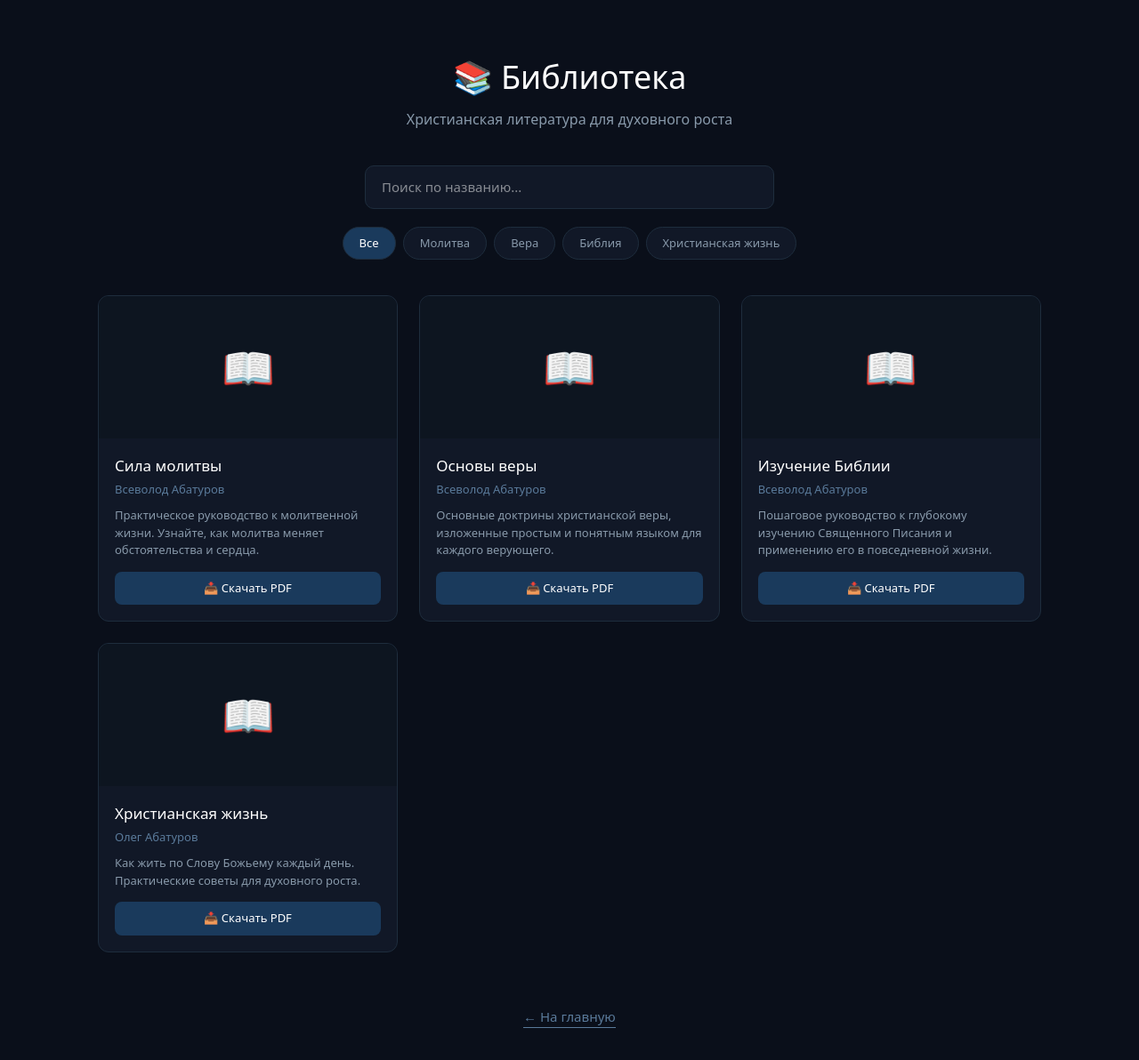
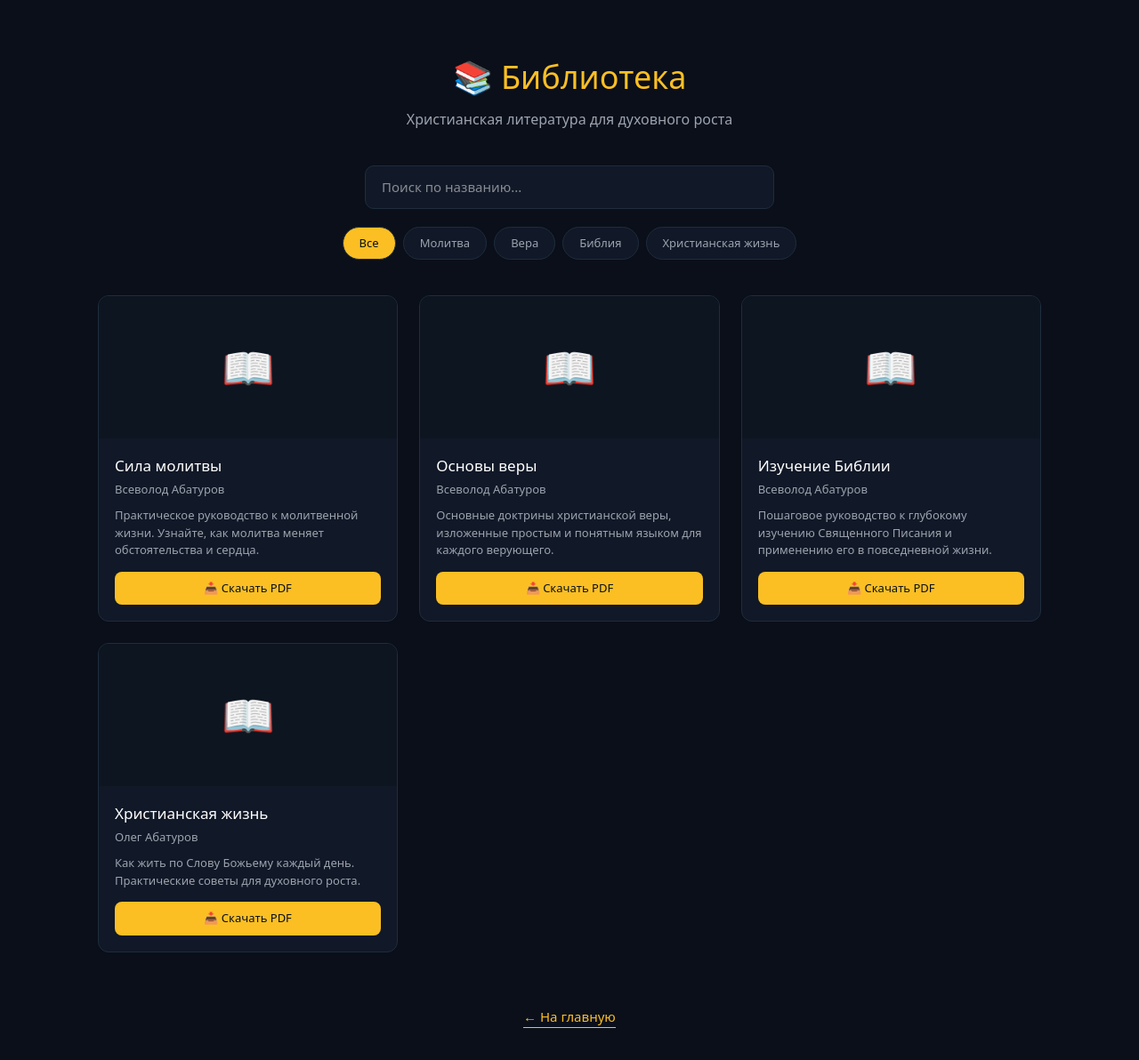
Before and after one commit to oabaturov-ops/abatur-brothers-ministries, a Next.js app: page /library in a window 1280 px wide. Shown: the top 1192 px of the page at 89% size. Built offline with nearby package versions, Linux system fonts and the light colour scheme.

Commit message:
урок 38: добавлена Vercel Analytics

```diff
--- a/package.json
+++ b/package.json
@@ -9,6 +9,7 @@
     "lint": "eslint"
   },
   "dependencies": {
+    "@vercel/analytics": "^2.0.1",
     "next": "16.2.6",
     "react": "19.2.4",
     "react-dom": "19.2.4"
--- a/src/app/layout.tsx
+++ b/src/app/layout.tsx
@@ -1,6 +1,7 @@
 import type { Metadata } from "next";
 import "./globals.css";
 import { LanguageProvider } from "@/lib/LanguageContext";
+import { Analytics } from "@vercel/analytics/react";
 
 export const metadata: Metadata = {
   title: "Abatur Brothers Ministries",
@@ -16,6 +17,7 @@ export default function RootLayout({
         <LanguageProvider>
           {children}
         </LanguageProvider>
+        <Analytics />
       </body>
     </html>
   );
--- a/src/app/library/page.tsx
+++ b/src/app/library/page.tsx
@@ -25,10 +25,10 @@ export default function Library() {
         maxWidth: 1100, margin: "0 auto", padding: "60px 20px 40px",
         textAlign: "center",
       }}>
-        <h1 style={{ fontSize: 36, marginBottom: 8 }}>
+        <h1 style={{ fontSize: 36, marginBottom: 8, color: "#fbbf24" }}>
           📚 {t.library.title}
         </h1>
-        <p style={{ color: "#8899aa", fontSize: 16 }}>
+        <p style={{ color: "#9ca3af", fontSize: 16 }}>
           {t.library.subtitle}
         </p>
       </div>
@@ -60,8 +60,8 @@ export default function Library() {
             style={{
               padding: "8px 18px", borderRadius: 20, border: "1px solid #1e2d3d",
               cursor: "pointer", fontSize: 13, fontWeight: 500,
-              backgroundColor: activeCategory === cat ? "#1a3a5c" : "#111827",
-              color: activeCategory === cat ? "#fff" : "#8899aa",
+              backgroundColor: activeCategory === cat ? "#fbbf24" : "#111827",
+              color: activeCategory === cat ? "#0a0f1a" : "#9ca3af",
               transition: "all 0.2s",
             }}
           >
@@ -101,10 +101,10 @@ export default function Library() {
                 <h3 style={{ fontSize: 17, marginBottom: 4, color: "#fff" }}>
                   {lang === "ru" ? book.titleRu : book.titleEn}
                 </h3>
-                <p style={{ color: "#5a7a9a", fontSize: 13, marginBottom: 10 }}>
+                <p style={{ color: "#9ca3af", fontSize: 13, marginBottom: 10 }}>
                   {lang === "ru" ? book.authorRu : book.authorEn}
                 </p>
-                <p style={{ color: "#8899aa", fontSize: 13, marginBottom: 14, lineHeight: 1.5 }}>
+                <p style={{ color: "#9ca3af", fontSize: 13, marginBottom: 14, lineHeight: 1.5 }}>
                   {lang === "ru" ? book.descriptionRu : book.descriptionEn}
                 </p>
 
@@ -114,7 +114,7 @@ export default function Library() {
                     <a href={book.pdfUrl}
                       style={{
                         flex: 1, textAlign: "center", padding: "9px 0",
-                        backgroundColor: "#1a3a5c", color: "#fff",
+                        backgroundColor: "#fbbf24", color: "#0a0f1a",
                         borderRadius: 8, textDecoration: "none", fontSize: 13,
                         fontWeight: 500,
                       }}
@@ -143,8 +143,8 @@ export default function Library() {
       {/* Навигация назад */}
       <div style={{ textAlign: "center", paddingBottom: 60 }}>
         <a href="/" style={{
-          color: "#5a7a9a", fontSize: 15, textDecoration: "none",
-          borderBottom: "1px solid #5a7a9a", paddingBottom: 2,
+                   color: "#fbbf24", fontSize: 15, textDecoration: "none",
+          borderBottom: "1px solid #fbbf24", paddingBottom: 2,
         }}>
           ← {lang === "ru" ? "На главную" : "Back to Home"}
         </a>
```
Also changed, not shown: public/favicon.png.png (added), public/manifest.json (added), 1 other file (tests, documents, lock files or other folders).
